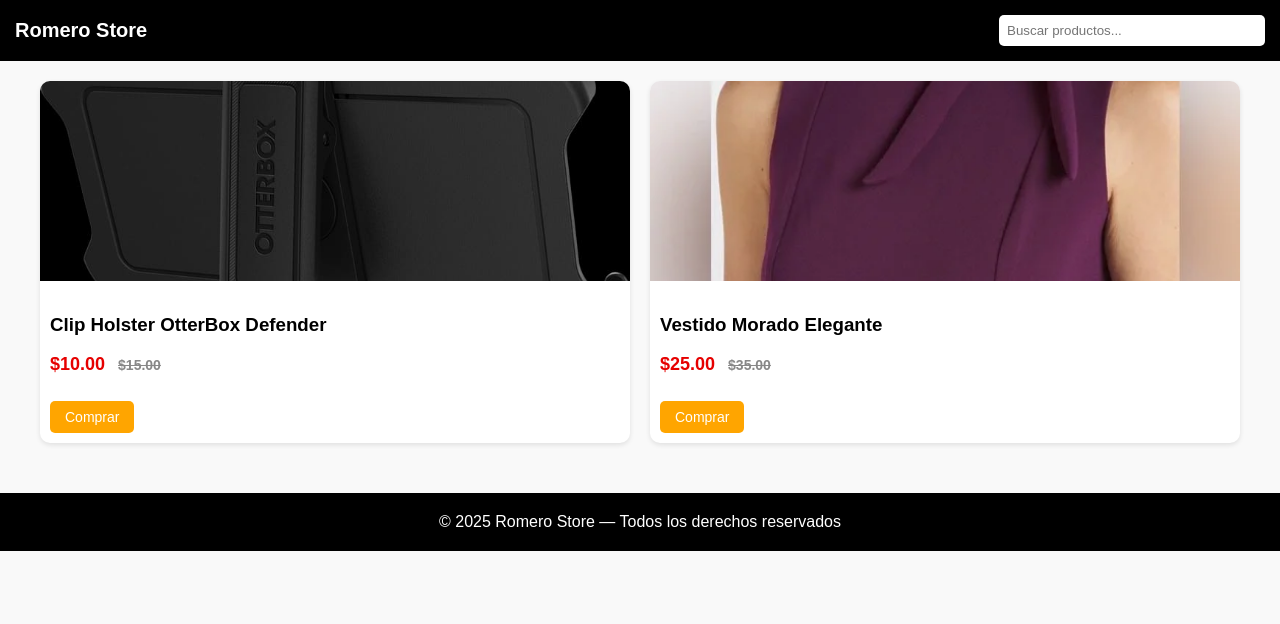
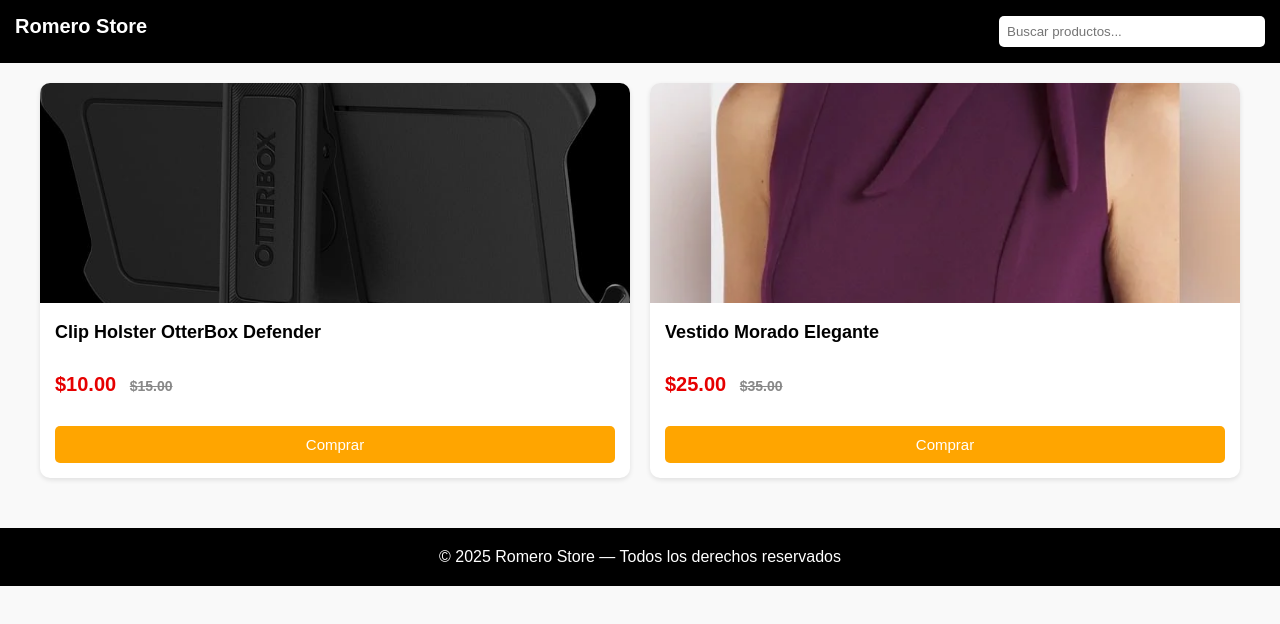
Before and after one commit to tecnologiabinaria-code/romerostore-simple, a plain HTML site: page index.html in a window 1280 px wide. Drawn offline with Linux system fonts and the light colour scheme.

Commit message:
Update index.html

```diff
--- a/index.html
+++ b/index.html
@@ -10,15 +10,19 @@
     /* Header */
     header {
       background:#000; color:#fff; padding:15px;
-      display:flex; justify-content:space-between; align-items:center;
+      display:flex; flex-wrap:wrap;
+      justify-content:space-between; align-items:center;
     }
-    header .logo { font-size:20px; font-weight:bold; }
-    header input { padding:8px; border-radius:5px; border:none; width:250px; }
+    header .logo { font-size:20px; font-weight:bold; margin-bottom:10px; }
+    header input {
+      padding:8px; border-radius:5px; border:none; width:250px;
+      max-width:100%;
+    }
 
     /* Grid productos */
     .grid {
       display:grid;
-      grid-template-columns: repeat(auto-fit, minmax(220px, 1fr));
+      grid-template-columns: repeat(auto-fit, minmax(250px, 1fr));
       gap:20px;
       padding:20px;
       max-width:1200px;
@@ -31,14 +35,19 @@
       box-shadow:0 2px 5px rgba(0,0,0,0.1);
       overflow:hidden;
       transition:transform 0.2s;
+      display:flex; flex-direction:column;
     }
     .card:hover { transform:scale(1.03); }
-    .card img { width:100%; height:200px; object-fit:cover; }
-    .info { padding:10px; }
-    .precio { font-size:18px; color:#e60000; font-weight:bold; }
+    .card img { width:100%; height:220px; object-fit:cover; }
+    .info { padding:15px; flex:1; display:flex; flex-direction:column; justify-content:space-between; }
+    .info h3 { font-size:18px; margin:0 0 10px; }
+    .precio { font-size:20px; color:#e60000; font-weight:bold; }
     .descuento { text-decoration:line-through; color:#888; font-size:14px; margin-left:8px; }
-    .whatsapp { display:inline-block; margin-top:8px; background:orange; color:#fff;
-      padding:8px 15px; border-radius:5px; text-decoration:none; font-size:14px; }
+    .whatsapp {
+      display:inline-block; margin-top:10px; background:orange; color:#fff;
+      padding:10px 18px; border-radius:5px; text-decoration:none; font-size:15px;
+      text-align:center;
+    }
     .whatsapp:hover { background:#ff6600; }
 
     footer {
@@ -47,6 +56,15 @@
       background:#000;
       color:#fff;
       margin-top:30px;
+    }
+
+    /* Responsive ajustes */
+    @media (max-width: 600px) {
+      header { flex-direction:column; text-align:center; }
+      header input { width:100%; margin-top:10px; }
+      .card img { height:180px; }
+      .info h3 { font-size:16px; }
+      .precio { font-size:18px; }
     }
   </style>
 </head>
```
